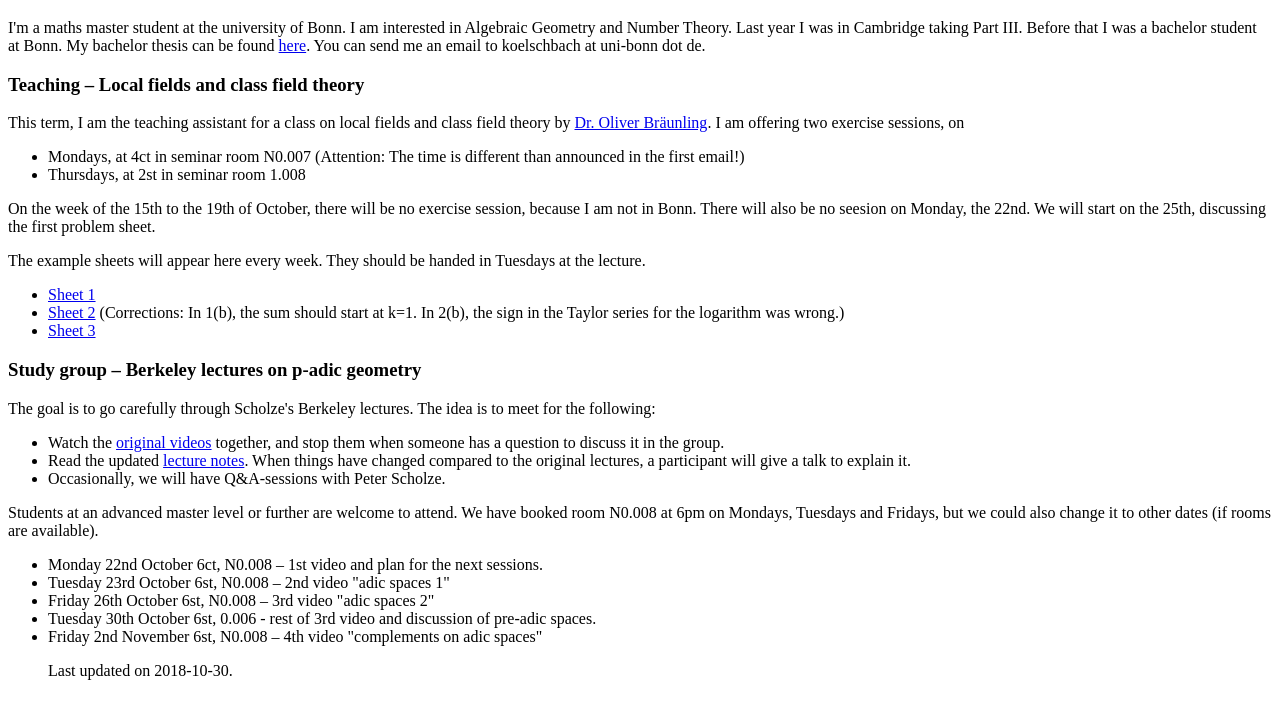
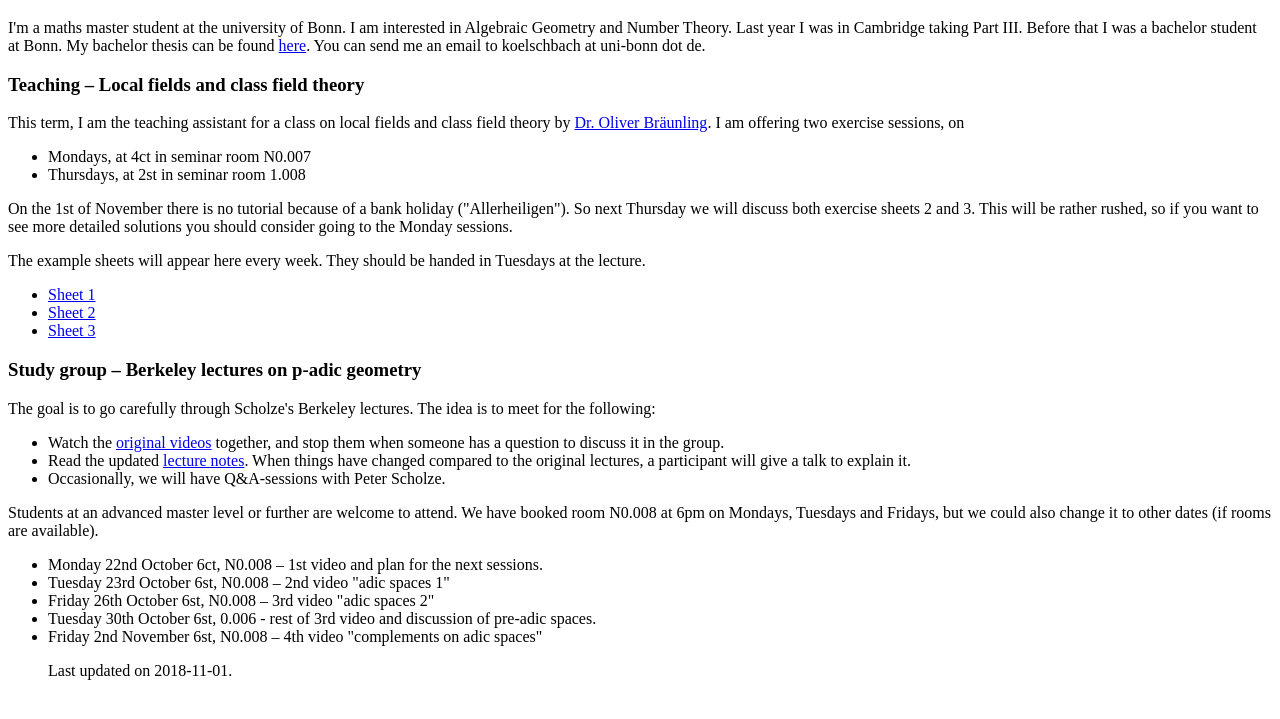
Before and after one commit to akoelschbach/akoelschbach.github.io, a plain HTML site: page index.html in a window 1280 px wide. Shown: the part 61-780 px from the top of the page. Drawn offline with Linux system fonts and the light colour scheme.

Commit message:
Thursday no tutorial

```diff
--- a/index.html
+++ b/index.html
@@ -17,15 +17,15 @@
     <p>
         This term, I am the teaching assistant for a class on local fields and class field theory by <a href="http://www.braunling.org">Dr. Oliver Bräunling</a>. I am offering two exercise sessions, on
         <ul>
-            <li>Mondays, at 4ct in seminar room N0.007 (Attention: The time is different than announced in the first email!)</li>
+            <li>Mondays, at 4ct in seminar room N0.007 </li>
             <li>Thursdays, at 2st in seminar room 1.008</li>
       </ul>
-      On the week of the 15th to the 19th of October, there will be no exercise session, because I am not in Bonn. There will also be no seesion on Monday, the 22nd. We will start on the 25th, discussing the first problem sheet.
+     On the 1st of November there is no tutorial because of a bank holiday ("Allerheiligen"). So next Thursday we will discuss both exercise sheets 2 and 3. This will be rather rushed, so if you want to see more detailed solutions you should consider going to the Monday sessions.
     </p>
 The example sheets will appear here every week. They should be handed in Tuesdays at the lecture.
     <ul>
             <li><a href="https://akoelschbach.github.io/Zettel1.pdf">Sheet 1</a></li>
-           <li><a href="https://akoelschbach.github.io/Zettel2.pdf">Sheet 2</a> (Corrections: In 1(b), the sum should start at k=1. In 2(b), the sign in the Taylor series for the logarithm was wrong.)</li>
+           <li><a href="https://akoelschbach.github.io/Zettel2.pdf">Sheet 2</a> </li>
             <li><a href="https://akoelschbach.github.io/Zettel3.pdf">Sheet 3</a></li>
 
       </ul>
@@ -50,7 +50,7 @@ The example sheets will appear here every week. They should be handed in Tuesday
     </p>
 
 
-    <p>Last updated on 2018-10-30.</p>
+    <p>Last updated on 2018-11-01.</p>
 
   </body>
 </html>
```
Also changed, not shown: 1 other file.
